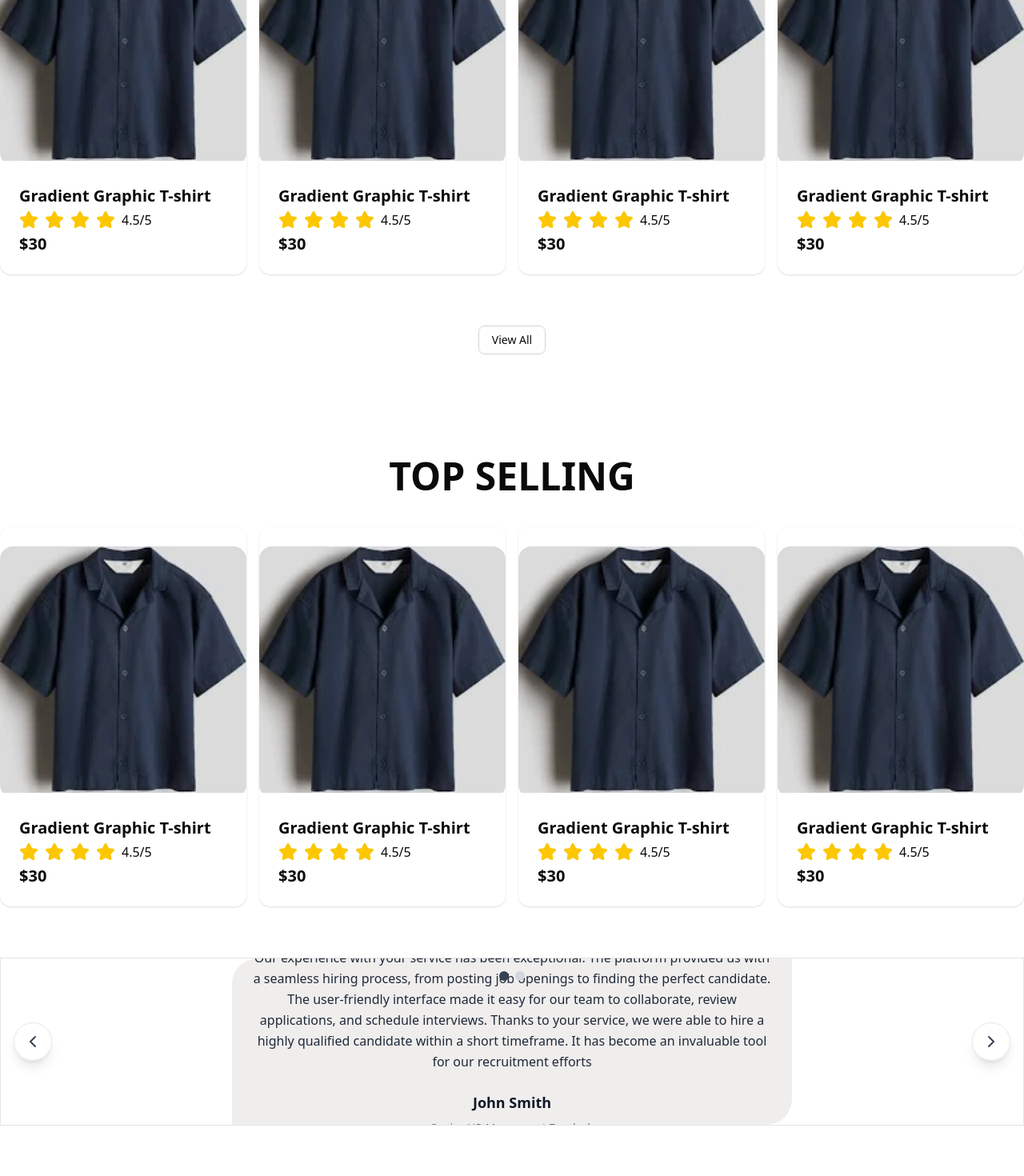
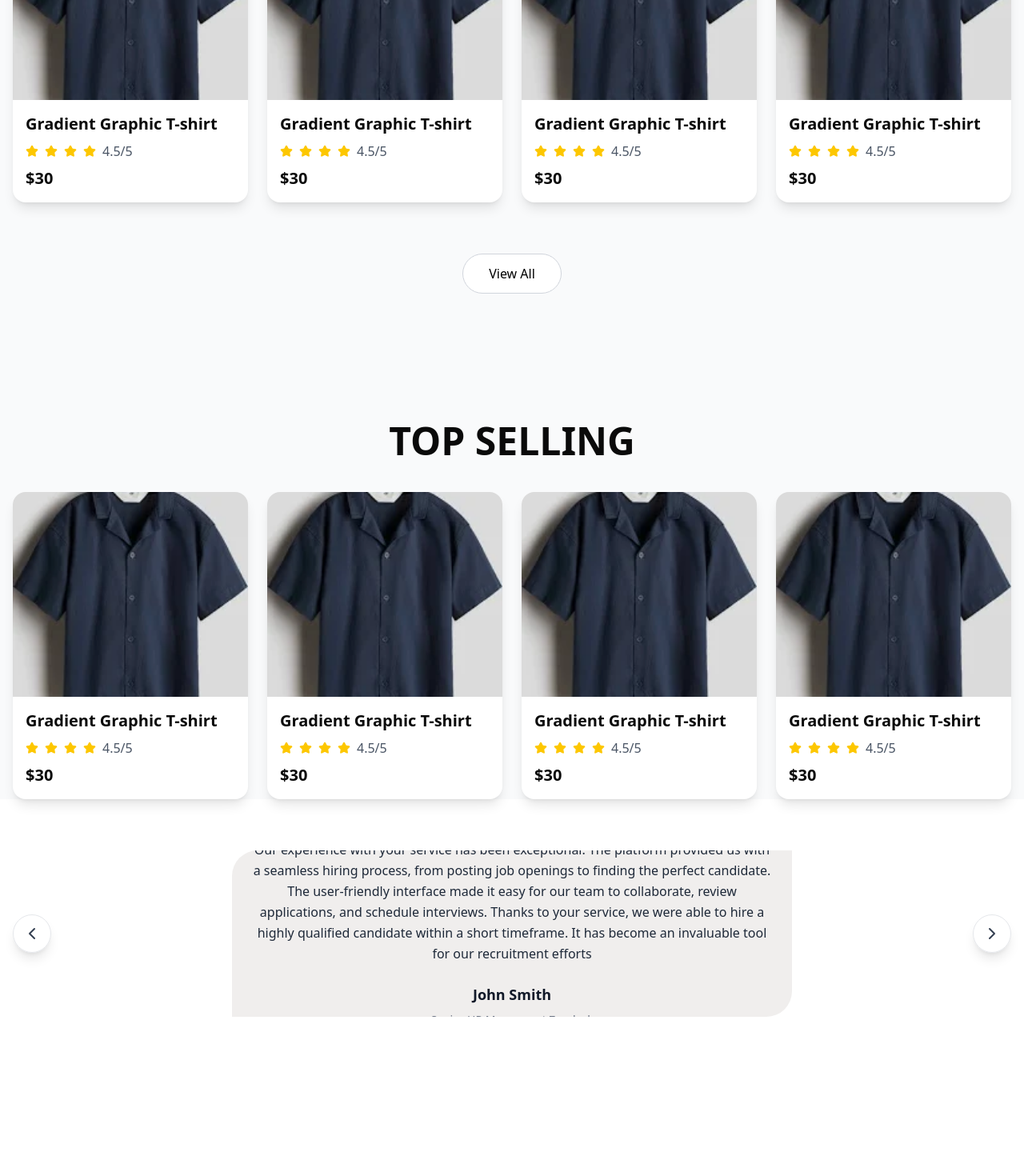
Before and after one commit to patilrohit1964/multi_code_task, a Next.js app: page / in a window 1280 px wide. Shown: the part 1180-2650 px from the top of the page at 80% size. Built offline with nearby package versions, Linux system fonts and the light colour scheme.

Commit message:
card added

```diff
--- a/components/CardShirt.jsx
+++ b/components/CardShirt.jsx
@@ -1,96 +1,101 @@
 'use client'
-import React, { useState } from 'react'
-import { Card, CardContent, CardHeader } from './ui/card'
-import Image from 'next/image'
-import { Star } from 'lucide-react'
-import { Button } from './ui/button'
+import React, { useState } from 'react';
+import { Star } from 'lucide-react';
 
 const CardShirt = () => {
-    const [toggle, setToggle] = useState(false)
+    const [showMore, setShowMore] = useState(false);
+
+    const ProductCard = ({ delay = 0 }) => (
+        <div
+            className={`bg-white rounded-2xl shadow-lg overflow-hidden transform transition-all duration-500 ease-out ${showMore ? 'translate-y-0 opacity-100' : ''
+                }`}
+            style={{
+                transitionDelay: showMore ? `${delay}ms` : '0ms',
+                transform: showMore ? 'translateY(0)' : 'translateY(20px)',
+                opacity: showMore ? 1 : 0
+            }}
+        >
+            <div className="overflow-hidden">
+                <img
+                    src="/shirt1.webp"
+                    alt="T-shirt"
+                    className="h-64 w-full object-cover hover:scale-105 transition-transform duration-300"
+                />
+            </div>
+            <div className="p-4">
+                <h3 className="text-xl font-semibold mb-2">Gradient Graphic T-shirt</h3>
+                <div className="flex items-center gap-2 mb-2">
+                    {[...Array(4)].map((_, i) => (
+                        <Star key={i} className="w-4 h-4 fill-yellow-400 text-yellow-400" />
+                    ))}
+                    <span className="text-gray-600">4.5/5</span>
+                </div>
+                <p className="text-xl font-bold">$30</p>
+            </div>
+        </div>
+    );
+
+    const ProductSection = ({ title, showViewAll = false }) => (
+        <section className="pt-16">
+            <h1 className="text-center text-5xl font-bold mb-10">{title}</h1>
+
+            {/* Initial 4 cards */}
+            <div className="grid grid-cols-1 sm:grid-cols-2 md:grid-cols-3 lg:grid-cols-4 max-w-7xl mx-auto gap-6 px-4">
+                {[1, 2, 3, 4].map((_, idx) => (
+                    <div key={idx} className="bg-white rounded-2xl shadow-lg overflow-hidden">
+                        <div className="overflow-hidden">
+                            <img
+                                src="/shirt1.webp"
+                                alt="T-shirt"
+                                className="h-64 w-full object-cover hover:scale-105 transition-transform duration-300"
+                            />
+                        </div>
+                        <div className="p-4">
+                            <h3 className="text-xl font-semibold mb-2">Gradient Graphic T-shirt</h3>
+                            <div className="flex items-center gap-2 mb-2">
+                                {[...Array(4)].map((_, i) => (
+                                    <Star key={i} className="w-4 h-4 fill-yellow-400 text-yellow-400" />
+                                ))}
+                                <span className="text-gray-600">4.5/5</span>
+                            </div>
+                            <p className="text-xl font-bold">$30</p>
+                        </div>
+                    </div>
+                ))}
+            </div>
+
+            {/* View All Button */}
+            {showViewAll && !showMore && (
+                <div className="flex items-center justify-center py-16">
+                    <button
+                        className="bg-white text-black rounded-full px-8 py-3 font-medium hover:bg-gray-100 transition-all duration-300 cursor-pointer border border-gray-300 hover:border-gray-400 hover:shadow-md transform hover:scale-105"
+                        onClick={() => setShowMore(true)}
+                    >
+                        View All
+                    </button>
+                </div>
+            )}
+
+            {/* Additional 4 cards with staggered animation */}
+            {showViewAll && (
+                <div
+                    className={`grid grid-cols-1 sm:grid-cols-2 md:grid-cols-3 lg:grid-cols-4 max-w-7xl mx-auto gap-6 px-4 mt-8 transition-all duration-500 ${showMore ? 'max-h-full opacity-100' : 'max-h-0 opacity-0 overflow-hidden'
+                        }`}
+                >
+                    {[1, 2, 3, 4].map((_, idx) => (
+                        <ProductCard key={`extra-${idx}`} delay={idx * 100} />
+                    ))}
+                </div>
+            )}
+        </section>
+    );
+
     return (
-        <>
-            <section className='bg-white pt-16'>
-                <h1 className='text-center text-5xl font-bold mb-10'>NEW ARRIVALS</h1>
-                <div className='grid grid-cols-1 sm:grid-cols-2 md:grid-cols-3 items-center justify-center lg:grid-cols-4 max-w-7xl mx-auto gap-4'>
-                    {
-                        [1, 2, 3, 4].map((el, idx) => (
-                            <Card key={idx} className={'border-0 shadow'}>
-                                <CardHeader className={'overflow-hidden p-0 rounded-2xl'}>
-                                    <Image src={'/shirt1.webp'} height={300} width={300} className='h-full w-full' />
-                                </CardHeader>
-                                <CardContent>
-                                    <div className='flex flex-col gap-1'>
-                                        <h3 className='text-xl font-semibold'>Gradient Graphic T-shirt</h3>
-                                        <div className='flex gap-2'>
-                                            {[...Array(4)].map((el, i) => (
-                                                <Star key={i} className='fill-yellow-400 text-yellow-400' />
-                                            ))}
-                                            4.5/5
-                                        </div>
-                                        <p className='text-xl font-bold'>$30</p>
-                                    </div>
-                                </CardContent>
-                            </Card>
-                        ))
-                    }
-                </div>
-                {!toggle &&
-                    <div className='flex items-center justify-center py-16'>
-                        <Button className={'py-2 px-4 border border-gray-300 '} onClick={() => setToggle(true)} variant={'ghost'}>View All</Button>
-                    </div>
-                }
-                <div className='grid grid-cols-1 sm:grid-cols-2 md:grid-cols-3 items-center justify-center lg:grid-cols-4 max-w-7xl mx-auto gap-4'>
-                    {
-                        toggle && [1, 2, 3, 4].map((el, idx) => (
-                            <Card key={idx} className={'border-0 transition-all delay-300'}>
-                                <CardHeader className={'overflow-hidden p-0 rounded-2xl'}>
-                                    <Image src={'/shirt1.webp'} height={300} width={300} className='h-full w-full' />
-                                </CardHeader>
-                                <CardContent>
-                                    <div className='flex flex-col gap-1'>
-                                        <h3 className='text-xl font-semibold'>Gradient Graphic T-shirt</h3>
-                                        <div className='flex gap-2'>
-                                            {[...Array(4)].map((el, i) => (
-                                                <Star key={i} className='fill-yellow-400 text-yellow-400' />
-                                            ))}
-                                            4.5/5
-                                        </div>
-                                        <p className='text-xl font-bold'>$30</p>
-                                    </div>
-                                </CardContent>
-                            </Card>
-                        ))
-                    }
-                </div>
-            </section>
-            <section className='pt-16'>
-                <h1 className='text-center text-5xl font-bold mb-10'>TOP SELLING</h1>
-                <div className='grid grid-cols-1 sm:grid-cols-2 md:grid-cols-3 items-center justify-center lg:grid-cols-4 max-w-7xl mx-auto gap-4'>
-                    {
-                        [1, 2, 3, 4].map((el, idx) => (
-                            <Card key={idx} className={'border-0 shadow'}>
-                                <CardHeader className={'overflow-hidden p-0 rounded-2xl'}>
-                                    <Image src={'/shirt1.webp'} height={300} width={300} className='h-full w-full' />
-                                </CardHeader>
-                                <CardContent>
-                                    <div className='flex flex-col gap-1'>
-                                        <h3 className='text-xl font-semibold'>Gradient Graphic T-shirt</h3>
-                                        <div className='flex gap-2'>
-                                            {[...Array(4)].map((el, i) => (
-                                                <Star key={i} className='fill-yellow-400 text-yellow-400' />
-                                            ))}
-                                            4.5/5
-                                        </div>
-                                        <p className='text-xl font-bold'>$30</p>
-                                    </div>
-                                </CardContent>
-                            </Card>
-                        ))
-                    }
-                </div>
-            </section>
-        </>
-    )
-}
+        <div className="bg-gray-50 min-h-screen">
+            <ProductSection title="NEW ARRIVALS" showViewAll={true} />
+            <ProductSection title="TOP SELLING" showViewAll={false} />
+        </div>
+    );
+};
 
-export default CardShirt
+export default CardShirt;
--- a/components/Footer.jsx
+++ b/components/Footer.jsx
@@ -59,7 +59,7 @@ const Footer = () => {
                         <div className='flex flex-col gap-4'>
                             <h2 className="text-lg font-semibold text-black tracking-wide">HELP</h2>
                             <ul className='space-y-3'>
-                                {['Customer Support', 'Delivery Details', 'Terms & Conditions', 'Privacy Policy'].map(item => (
+                                {['Privacy statement', 'Terms & Conditions', 'Cookie Policy'].map(item => (
                                     <li key={item} className='text-gray-600 hover:text-gray-900 cursor-pointer transition-colors text-sm lg:text-base'>
                                         {item}
                                     </li>
--- a/components/Review.jsx
+++ b/components/Review.jsx
@@ -1,11 +1,10 @@
-
+'use client'
 import React, { useState } from 'react';
 import { ChevronLeft, ChevronRight } from 'lucide-react';
 
 const Review = () => {
     const [currentSlide, setCurrentSlide] = useState(0);
 
-    // Two different review content arrays for the slider
     const reviewContent = [
         {
             review: "Our experience with your service has been exceptional. The platform provided us with a seamless hiring process, from posting job openings to finding the perfect candidate. The user-friendly interface made it easy for our team to collaborate, review applications, and schedule interviews. Thanks to your service, we were able to hire a highly qualified candidate within a short timeframe. It has become an invaluable tool for our recruitment efforts",
@@ -13,10 +12,10 @@ const Review = () => {
             position: "Senior HR Manager at Zendesk"
         },
         {
-            review: "The customer support team went above and beyond to help us integrate the platform with our existing systems. Their technical expertise and prompt responses made the transition smooth and efficient. We've seen a 40% improvement in our recruitment timeline since implementing this solution. The analytics dashboard provides valuable insights that help us make data-driven hiring decisions. Highly recommend this service to any organization looking to streamline their hiring process.",
-            name: "Sarah Johnson",
-            position: "Head of Talent Acquisition at Microsoft"
-        }
+            review: "Our experience with your service has been exceptional. The platform provided us with a seamless hiring process, from posting job openings to finding the perfect candidate. The user-friendly interface made it easy for our team to collaborate, review applications, and schedule interviews. Thanks to your service, we were able to hire a highly qualified candidate within a short timeframe. It has become an invaluable tool for our recruitment efforts",
+            name: "John Smith",
+            position: "Senior HR Manager at Zendesk"
+        },
     ];
 
     const nextSlide = () => {
@@ -31,7 +30,7 @@ const Review = () => {
 
     return (
         <div className="py-16 relative">
-            <div className='border flex items-center justify-center relative'>
+            <div className='flex items-center justify-center relative'>
                 {/* Arrow Navigation */}
                 <div className="absolute top-1/2 left-4 transform -translate-y-1/2 z-10">
                     <button
@@ -53,20 +52,6 @@ const Review = () => {
                     </button>
                 </div>
 
-                {/* Slide Indicators */}
-                <div className="absolute top-4 left-1/2 transform -translate-x-1/2 z-10 flex gap-2">
-                    {reviewContent.map((_, index) => (
-                        <button
-                            key={index}
-                            onClick={() => setCurrentSlide(index)}
-                            className={`w-3 h-3 rounded-full transition-all duration-200 ${
-                                currentSlide === index ? 'bg-gray-700' : 'bg-gray-300'
-                            }`}
-                            aria-label={`Go to review ${index + 1}`}
-                        />
-                    ))}
-                </div>
-
                 {/* Slider Container */}
                 <div className="h-52 w-[700px] max-w-full mx-4 rounded-tl-4xl rounded-br-4xl overflow-hidden">
                     <div
@@ -75,7 +60,7 @@ const Review = () => {
                     >
                         {reviewContent.map((content, slideIndex) => (
                             <div key={slideIndex} className="w-full flex-shrink-0 h-full">
-                                <div className="flex flex-col gap-2 text-center px-6 py-6 bg-[#F0EEED] h-full justify-center">
+                                <div className="flex flex-col gap-2 text-center px-6 bg-[#F0EEED] h-full justify-center">
                                     <p className="text-sm md:text-base leading-relaxed text-gray-800 mb-4">
                                         {content.review}
                                     </p>
```
